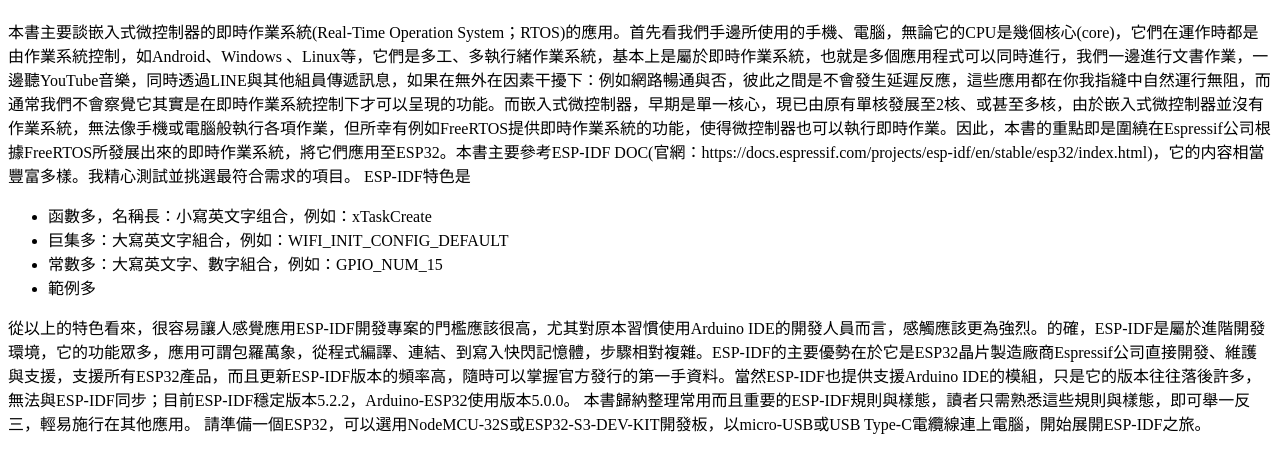
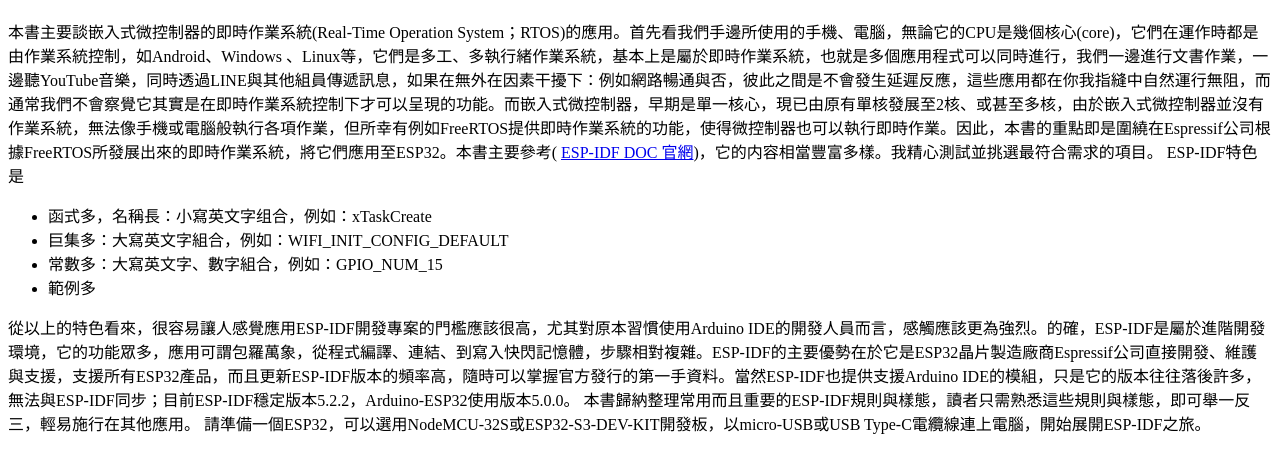
Before and after one commit to tclintaichung/tc_world, a plain HTML site: page preface.html in a window 1280 px wide. Shown: the part 70-542 px from the top of the page. Drawn offline with Linux system fonts and the light colour scheme.

Commit message:
Added links to preface and chapters in index.html

```diff
--- a/preface.html
+++ b/preface.html
@@ -8,10 +8,10 @@
   <body>
     <h1>前言 (Preface)</h1>
     <h1></h1>
-    <p>本書主要談嵌入式微控制器的即時作業系統(Real-Time Operation System；RTOS)的應用。首先看我們手邊所使用的手機、電腦，無論它的CPU是幾個核心(core)，它們在運作時都是由作業系統控制，如Android、Windows 、Linux等，它們是多工、多執行緒作業系統，基本上是屬於即時作業系統，也就是多個應用程式可以同時進行，我們一邊進行文書作業，一邊聽YouTube音樂，同時透過LINE與其他組員傳遞訊息，如果在無外在因素干擾下：例如網路暢通與否，彼此之間是不會發生延遲反應，這些應用都在你我指縫中自然運行無阻，而通常我們不會察覺它其實是在即時作業系統控制下才可以呈現的功能。而嵌入式微控制器，早期是單一核心，現已由原有單核發展至2核、或甚至多核，由於嵌入式微控制器並沒有作業系統，無法像手機或電腦般執行各項作業，但所幸有例如FreeRTOS提供即時作業系統的功能，使得微控制器也可以執行即時作業。因此，本書的重點即是圍繞在Espressif公司根據FreeRTOS所發展出來的即時作業系統，將它們應用至ESP32。本書主要參考ESP-IDF DOC(官網：https://docs.espressif.com/projects/esp-idf/en/stable/esp32/index.html)，它的内容相當豐富多樣。我精心測試並挑選最符合需求的項目。
+    <p>本書主要談嵌入式微控制器的即時作業系統(Real-Time Operation System；RTOS)的應用。首先看我們手邊所使用的手機、電腦，無論它的CPU是幾個核心(core)，它們在運作時都是由作業系統控制，如Android、Windows 、Linux等，它們是多工、多執行緒作業系統，基本上是屬於即時作業系統，也就是多個應用程式可以同時進行，我們一邊進行文書作業，一邊聽YouTube音樂，同時透過LINE與其他組員傳遞訊息，如果在無外在因素干擾下：例如網路暢通與否，彼此之間是不會發生延遲反應，這些應用都在你我指縫中自然運行無阻，而通常我們不會察覺它其實是在即時作業系統控制下才可以呈現的功能。而嵌入式微控制器，早期是單一核心，現已由原有單核發展至2核、或甚至多核，由於嵌入式微控制器並沒有作業系統，無法像手機或電腦般執行各項作業，但所幸有例如FreeRTOS提供即時作業系統的功能，使得微控制器也可以執行即時作業。因此，本書的重點即是圍繞在Espressif公司根據FreeRTOS所發展出來的即時作業系統，將它們應用至ESP32。本書主要參考( <a href="https://docs.espressif.com/projects/esp-idf/en/stable/esp32/index.html" target="_blank">ESP-IDF DOC 官網</a>)，它的内容相當豐富多樣。我精心測試並挑選最符合需求的項目。
 ESP-IDF特色是
 <ul>
-    <li>函數多，名稱長：小寫英文字组合，例如：xTaskCreate</li>
+    <li>函式多，名稱長：小寫英文字组合，例如：xTaskCreate</li>
     <li>巨集多：大寫英文字組合，例如：WIFI_INIT_CONFIG_DEFAULT</li>
     <li>常數多：大寫英文字、數字組合，例如：GPIO_NUM_15</li>
     <li>範例多</li>
```
